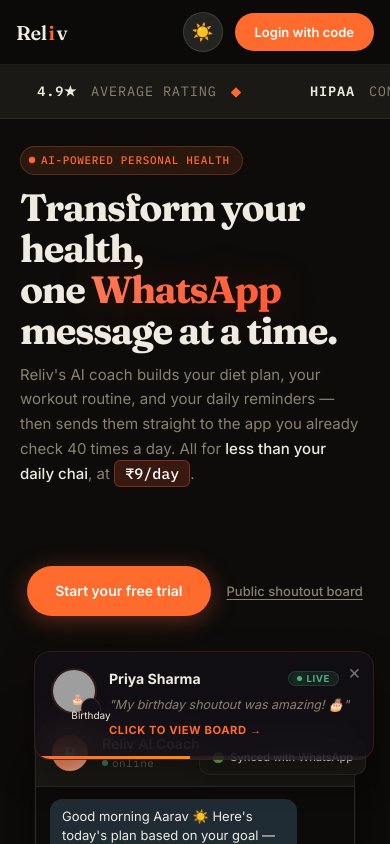
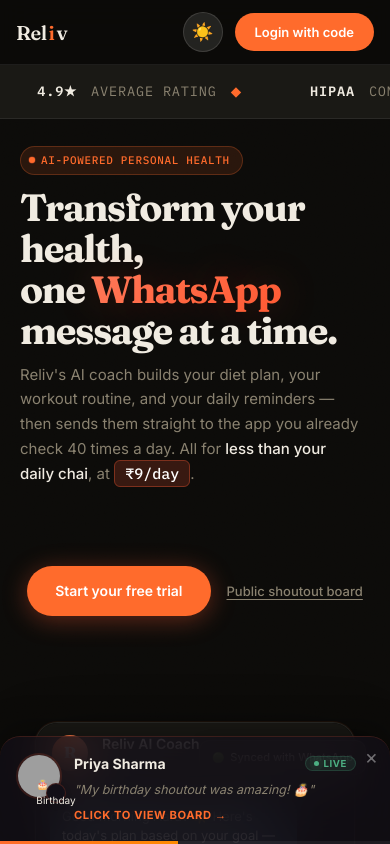
Before and after one commit to rohit-debnath24/Reliv_ai, a React (Vite) app: page / in a window 390 px wide. Shown: the top 844 px of the page. Built offline with nearby package versions, Linux system fonts and the light colour scheme; no server answers; grey boxes are pictures that could not be loaded.

Commit message:
polished / notif

```diff
--- a/src/pages/WelcomeScreen.css
+++ b/src/pages/WelcomeScreen.css
@@ -2556,12 +2556,23 @@
 
 @media (max-width: 768px) {
   .welcome-landing .shoutout-toast {
-    bottom: 84px; /* Float safely above bottom navbar / nominee badge layers */
-    right: 16px;
-    left: auto;
-    width: 340px;
-    max-width: calc(100% - 32px);
-    box-shadow: 0 15px 35px rgba(0, 0, 0, 0.35);
+    bottom: 0;
+    right: 0;
+    left: 0;
+    width: 100%;
+    max-width: 100%;
+    border-radius: 20px 20px 0 0;
+    border-left: none;
+    border-right: none;
+    border-bottom: none;
+    box-shadow: 0 -10px 30px rgba(0, 0, 0, 0.3);
+    transform: translateX(100%);
+  }
+  .welcome-landing .shoutout-toast.visible {
+    transform: translateX(0);
+  }
+  .welcome-landing .shoutout-toast:hover {
+    transform: translateX(0) !important;
   }
 }
 
```
